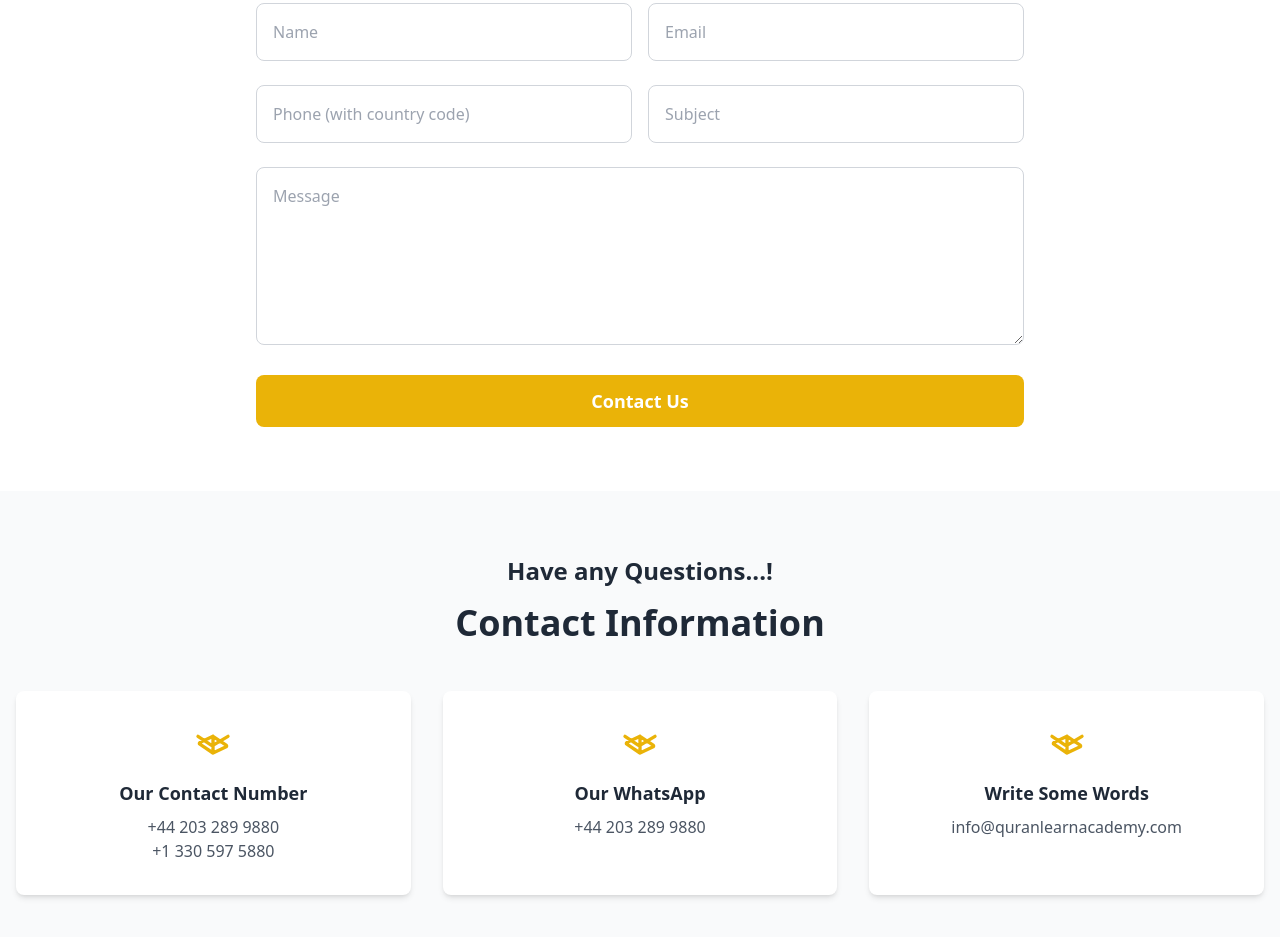
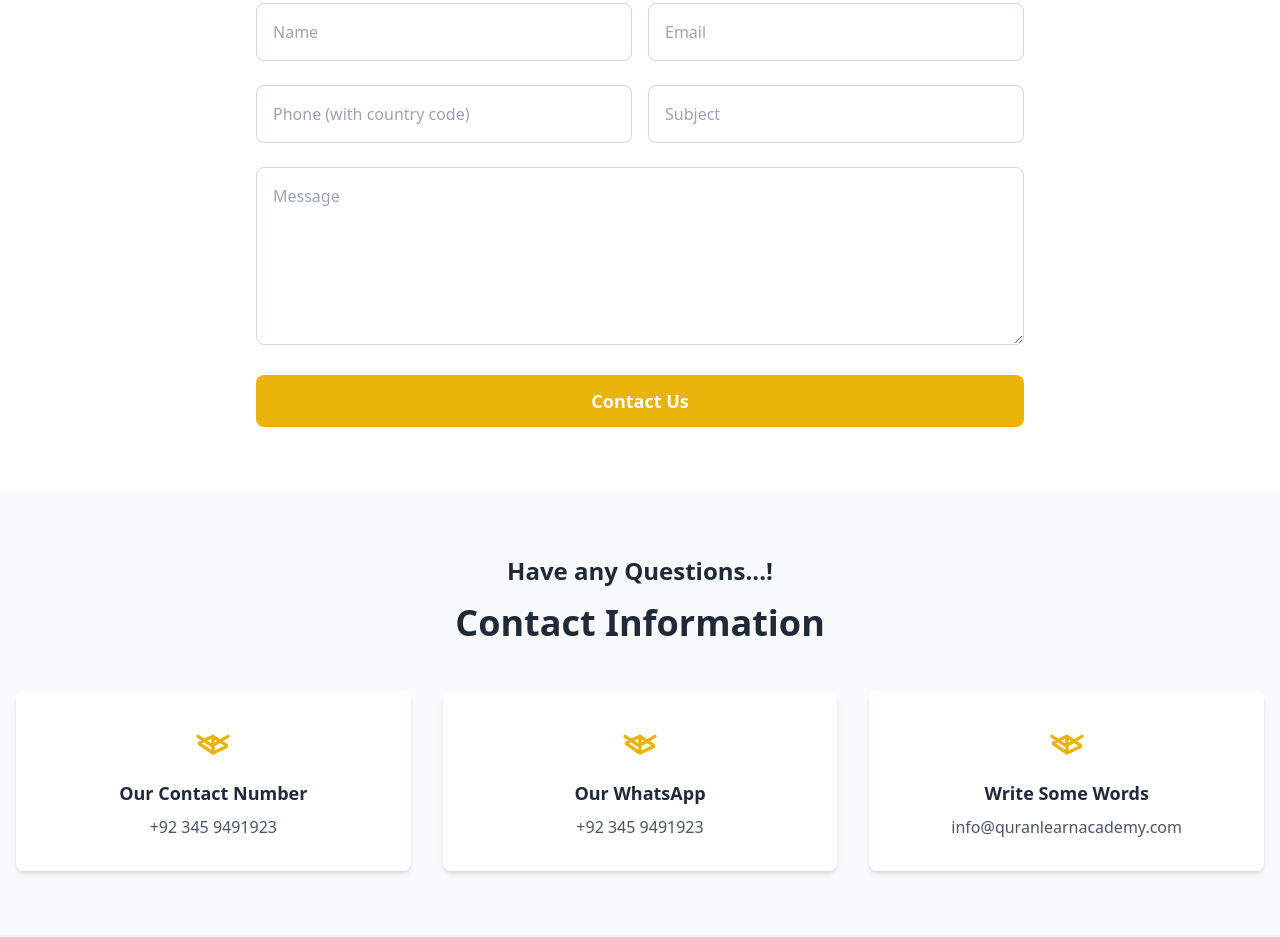
Before and after one commit to Danyal072/qari, a website: page pages/contact.html in a window 1280 px wide. Shown: the part 669-1606 px from the top of the page. Drawn offline with nearby package versions, Linux system fonts and the light colour scheme.

Commit message:
Add new pages

```diff
--- a/pages/contact.html
+++ b/pages/contact.html
@@ -142,8 +142,8 @@
                         </svg>
                     </div>
                     <p class="text-lg font-semibold text-gray-800">Our Contact Number</p>
-                    <p class="text-gray-600 mt-2">+44 203 289 9880</p>
-                    <p class="text-gray-600">+1 330 597 5880</p>
+                    <p class="text-gray-600 mt-2">+92 345 9491923</p>
+
                 </div>
 
                 <div class="p-8 bg-white rounded-lg shadow-md">
@@ -153,7 +153,7 @@
                         </svg>
                     </div>
                     <p class="text-lg font-semibold text-gray-800">Our WhatsApp</p>
-                    <p class="text-gray-600 mt-2">+44 203 289 9880</p>
+                    <p class="text-gray-600 mt-2"><a href="https://wa.me/+923459491923" target="_blank">+92 345 9491923</a></p>
                 </div>
 
                 <div class="p-8 bg-white rounded-lg shadow-md">
```
